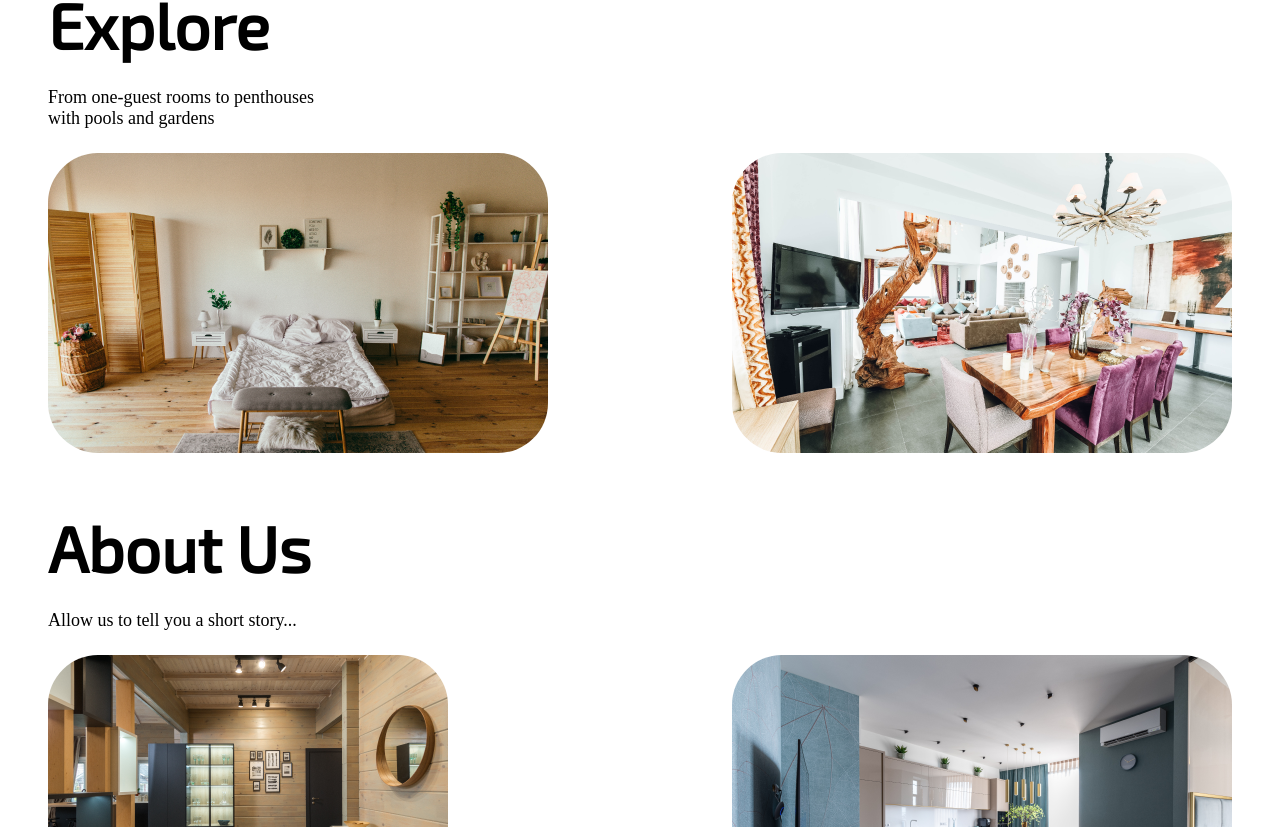
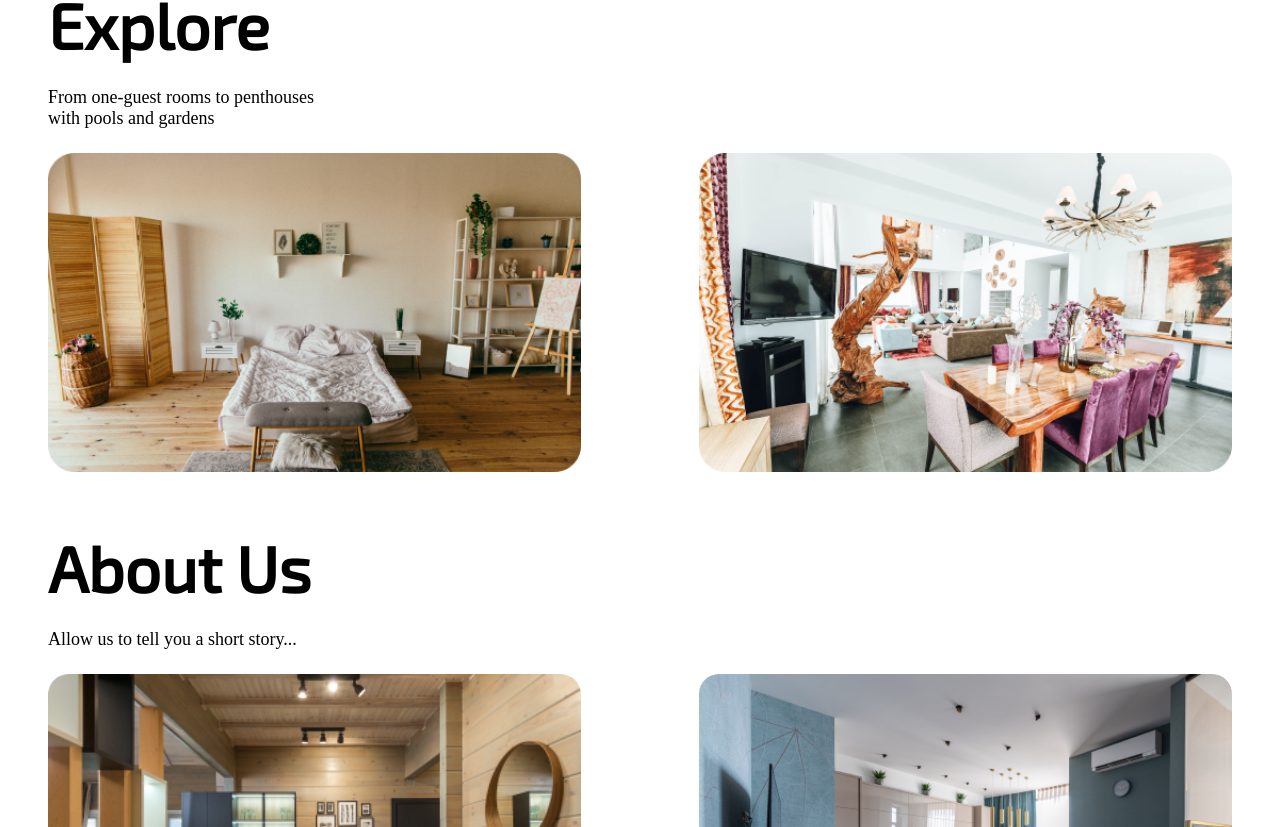
Before and after one commit to kashifnazar/code-20220825-kashifnazar, a React (Create React App) app: page / in a window 1280 px wide. Shown: the part 1013-1840 px from the top of the page. Built offline with nearby package versions, Linux system fonts and the light colour scheme.

Commit message:
Width improvement for gallery items

```diff
--- a/src/components/section/section.css
+++ b/src/components/section/section.css
@@ -22,9 +22,10 @@ section div.gallery {
 }
 
 section div.gallery-item {
-  max-width: 50%;
+  width: 45%
 }
 
 section div.gallery-item img {
-  border-radius: 50px;
+  border-radius: 20px;
+  width: 100%;
 }
```
